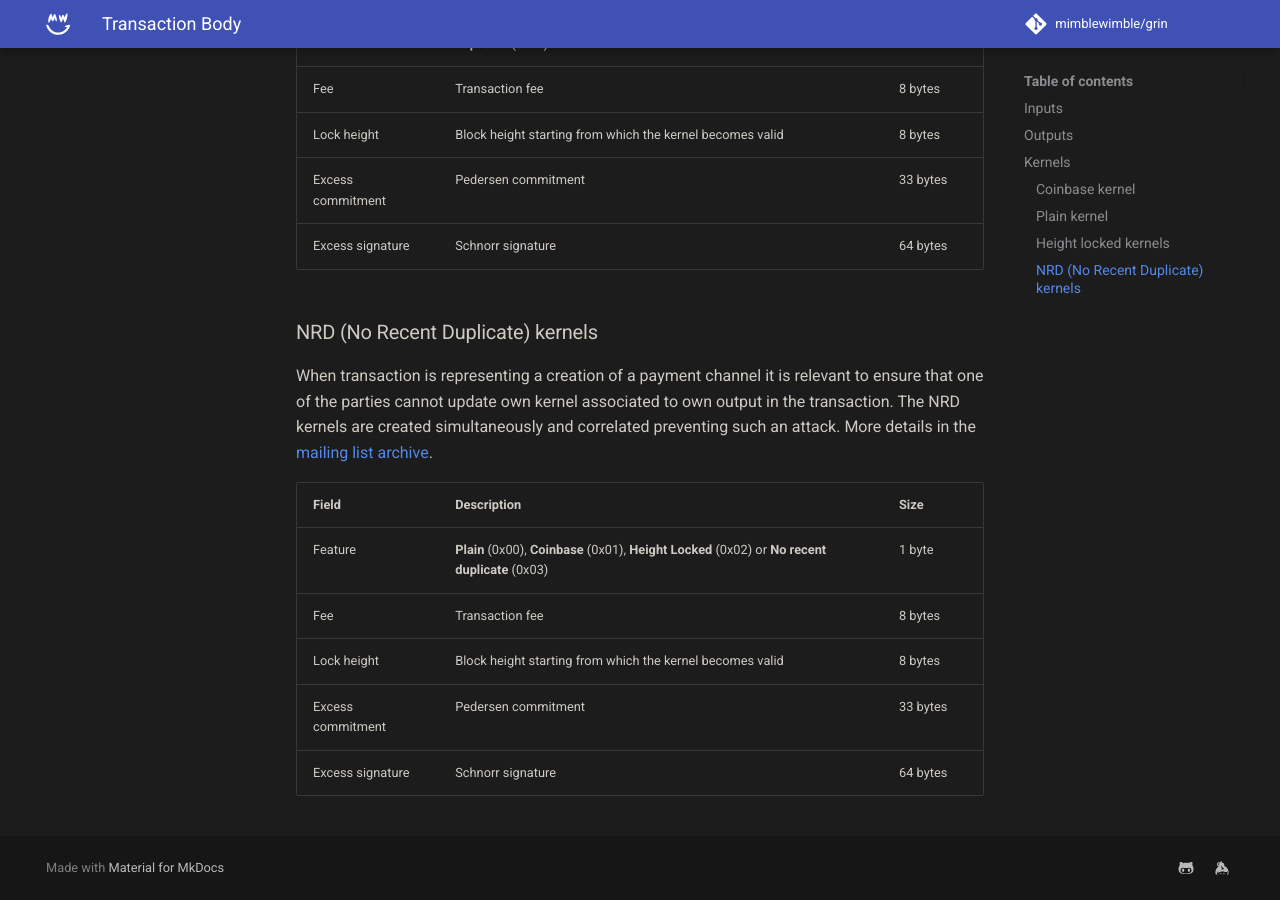
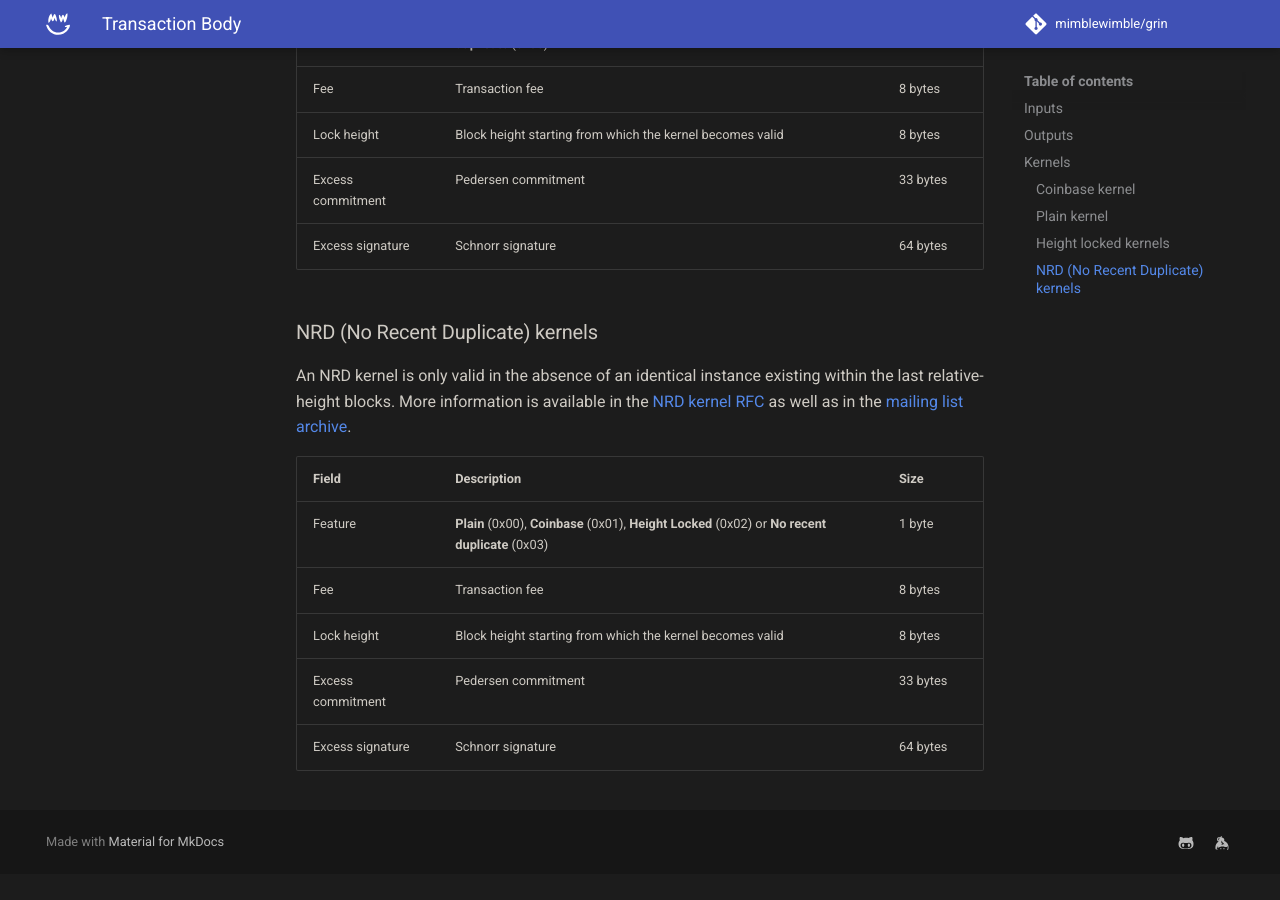
Before and after one commit to mimblewimble/docs, an MkDocs documentation site: the page built from docs/wiki/transactions/transaction-body.md, in a window 1280 px wide and 900 px high, scrolled down 2600 px. Built offline with MkDocs 1.6.1 and Material for MkDocs 9.7.7, drawn with Linux system fonts in a browser that asks for light colours; comment, search, counter and statistics services are not loaded; after the commit the page ends 3474 px from its top, so only the background shows below that.

Commit message:
Another iteration of the NRD kernel description

```diff
--- a/docs/wiki/transactions/transaction-body.md
+++ b/docs/wiki/transactions/transaction-body.md
@@ -74,7 +74,7 @@ The first protocol **kernel** would always consist of **Feature**, **Fee**, **Lo
 
 ### NRD (No Recent Duplicate) kernels
 
-When transaction is representing a creation of a payment channel it is relevant to ensure that one of the parties cannot update own kernel associated to own output in the transaction. The NRD kernels are created simultaneously and correlated preventing such an attack. More details in the [mailing list archive](https://lists.launchpad.net/mimblewimble/msg00636.html).
+An NRD kernel is only valid in the absence of an identical instance existing within the last relative-height blocks. More information is available in the [NRD kernel RFC](../../grin-rfcs/text/0013-nrd-kernels.md) as well as in the [mailing list archive](https://lists.launchpad.net/mimblewimble/msg00636.html).
 
 | Field             | Description                                                                                       | Size                |
 |:------------------|:--------------------------------------------------------------------------------------------------|:--------------------|
```
